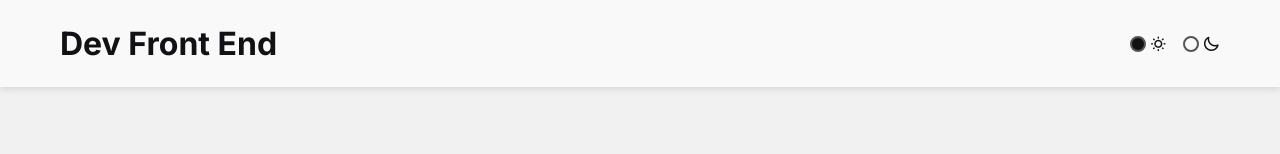
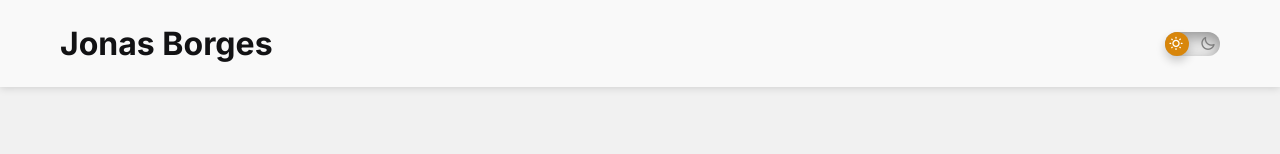
Before and after one commit to jonasborges93/ipam_devfrontend, a React (Create React App) app: page / in a window 1280 px wide. Shown: the top 154 px of the page. Built offline with nearby package versions, Linux system fonts and the light colour scheme; no server answers.

Commit message:
Refactor Dark mode implemented Toggle DarkMode

```diff
--- a/src/components/Header/index.jsx
+++ b/src/components/Header/index.jsx
@@ -6,7 +6,7 @@ export function Header() {
         <HeaderComponent>
             <HeaderContainer>
                 <HeaderFlex>
-                    <h1>Dev Front End</h1>
+                    <h1>Jonas Borges</h1>
                     <ThemeColor />
                 </HeaderFlex>
             </HeaderContainer>
--- a/src/components/Ipam/index.tsx
+++ b/src/components/Ipam/index.tsx
@@ -11,6 +11,7 @@ export function Ipam() {
 
     const handleInputStatesChange = (e:ChangeEvent<HTMLSelectElement>) => {
          e.preventDefault()
+
          const {value, name} = e.target
          setFormValues({...formValues, [name]:value});
     }
--- a/src/components/ThemeColor/index.jsx
+++ b/src/components/ThemeColor/index.jsx
@@ -1,32 +1,16 @@
-import { useState } from 'react'
-import { ThemeItem } from './style'
+import { ThemeItem } from './style';
+
 export function ThemeColor() {
-    const [isChecked, setIsChecked] = useState(true)
-
-    const handleChange = () => {
-        setIsChecked(!isChecked)
-    }
 
     return (
         <ThemeItem>
-            <label htmlFor="light">
-                <input
-                    type="radio"
-                    name="themecolor"
-                    id="light"
-                    checked={isChecked}
-                    onChange={handleChange}
-                />
+            <input
+                type="checkbox"
+                name="darkmode-toggle"
+                id="darkmode-toggle"
+            />
+            <label htmlFor="darkmode-toggle">
                 <i className="uil uil-sun"></i>
-            </label>
-            <label htmlFor="dark">
-                <input
-                    type="radio"
-                    name="themecolor"
-                    id="dark"
-                    checked={!isChecked}
-                    onChange={handleChange}
-                />
                 <i className="uil uil-moon"></i>
             </label>
         </ThemeItem>
--- a/src/components/ThemeColor/style.ts
+++ b/src/components/ThemeColor/style.ts
@@ -1,39 +1,68 @@
 import styled from "styled-components";
-import {device} from '../../styles/devices';
 
 export const ThemeItem = styled.div`
-    display: flex;
-    align-items: center;
 
-    label{
-        display: flex;
-        align-items: center;
+    label {
+        width: 55px;
+        height: 24px;
+        position: relative;
+        display: block;
+        background-color: #ebebeb;
+        border-radius: 200px;
+        box-shadow: inset 0px 5px 15px rgba(0,0,0,0.4), inset 0px -5px 15px rgba(255,255,255,0.4);
         cursor: pointer;
+        transition: .3s all;
 
-        i{
-            font-size: 1.1rem;
-            margin-left: .2rem;
+        &::after{
+            content: "";
+            width: 24px;
+            height: 24px;
+            position: absolute;
+            top: 0px;
+            left: 0px;
+            border-radius: 50%;
+            box-shadow: 0 5px 10px rgba(0,0,0,0.2);
+            background-color: #d8860b;
+            transition: .3s all;
         }
 
-        &:not(:last-child){
-        margin-right: 1rem;
+        &:hover::after{
+            width: 30px;
+        }
 
-        @media ${device.mobile}{
-            margin-right: .5rem;
-        }
+        i {
+            font-size: 1rem;
+            position: absolute;
+            top: 1px;
+            z-index: 10;
+            transition: all .3s;
+
+            &.uil.uil-sun{
+                left: 3px;
+                color: #fff;
+            }
+            &.uil.uil-moon{
+                left: 51px;
+                color: #7e7e7e;
+                transform: translateX(-100%);
+            }
         }
     }
 
-    input[type="radio"]{
-        appearance: none;
-        border: 2px solid #555;
-        width: 1rem;
-        height: 1rem;
-        border-radius: 50%;
-        cursor: pointer;
+    input{
+        width: 0;
+        height: 0;
+        visibility: hidden;
+        display: none;
 
-        &:checked{
-            background-color: var(--text-color);
+        &:checked + label{
+            background-color: #242424;
+
+            &:after{
+            left: 55px;
+            transform: translateX(-100%);
+            background-color: #3a3a3a;
+            }
         }
     }
 
--- a/src/styles/global.ts
+++ b/src/styles/global.ts
@@ -6,17 +6,15 @@ export const GlobalStyle = createGlobalStyle`
     --font-default: 'Inter', sans-serif;
     --font-normal: 400;
     --font-bold:700;
-}
 
-#light,
-:root{
     --bg-color: #f1f1f1;
     --text-color: #121214;
     --header-color: #f9f9f9;
     --border-select: rgba(0,0,0,.15);
 }
-#dark,
-:root:has(#dark:checked){
+
+#darkmode-toggle,
+:root:has(#darkmode-toggle:checked){
     --bg-color: #121214;
     --text-color: #f1f1f1;
     --header-color: #161616;
```
